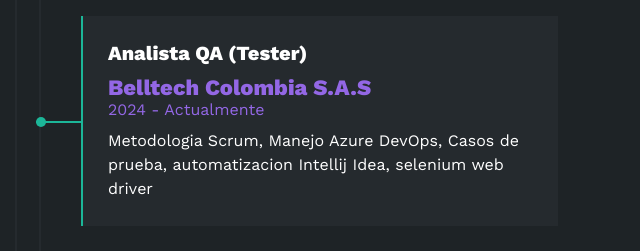
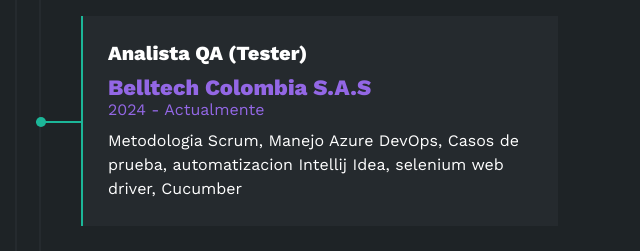
Before and after one commit to Leiton1214/MiPortafolio, a plain HTML site: page index.html in a window 1280 px wide. Shown: the part 3240-3491 px from the top of the page, 612-1252 px from the left. Drawn offline with nearby package versions, Linux system fonts and the light colour scheme.

Commit message:
agregar funcionalidad

```diff
--- a/index.html
+++ b/index.html
@@ -300,7 +300,7 @@
                         <h4>Analista QA (Tester)</h4>
                         <span class="casa">Belltech Colombia S.A.S</span>
                         <span class="fecha">2024 - Actualmente</span>
-                        <p>Metodologia Scrum, Manejo Azure DevOps, Casos de prueba, automatizacion Intellij Idea, selenium web driver</p>
+                        <p>Metodologia Scrum, Manejo Azure DevOps, Casos de prueba, automatizacion Intellij Idea, selenium web driver, Cucumber</p>
                         <div class="conectord">
                             <div class="circulod"></div>
                         </div>
```
